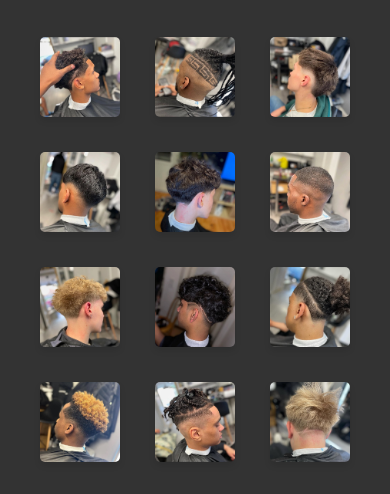
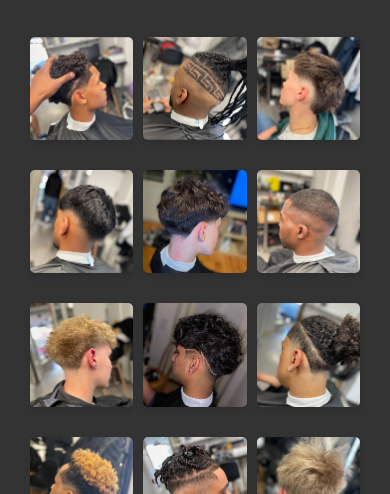
Before and after one commit to MrAvocado7/mravocado7.github.io, a plain HTML site: page zukichops.com/services.html in a window 390 px wide. Shown: the part 307-801 px from the top of the page. Drawn offline with Linux system fonts and the light colour scheme.

Commit message:
gallery size mobile

```diff
--- a/zukichops.com/zukichops.css
+++ b/zukichops.com/zukichops.css
@@ -228,12 +228,12 @@ section {
 /* Adjust image size and spacing for mobile screens */
 @media (max-width: 768px) {
     .gallery-grid img {
-        width: 80%; /* Reduce image width */
+        width: 100%; /* Reduce image width */
         max-width: 150px; /* Ensure it doesn’t get too large */
         margin: 10px auto; /* Add spacing and center the images */
     }
 
     .gallery-grid {
-        gap: 15px; /* Reduce gap between images */
+        gap: 10px; /* Reduce gap between images */
     }
 }
```
